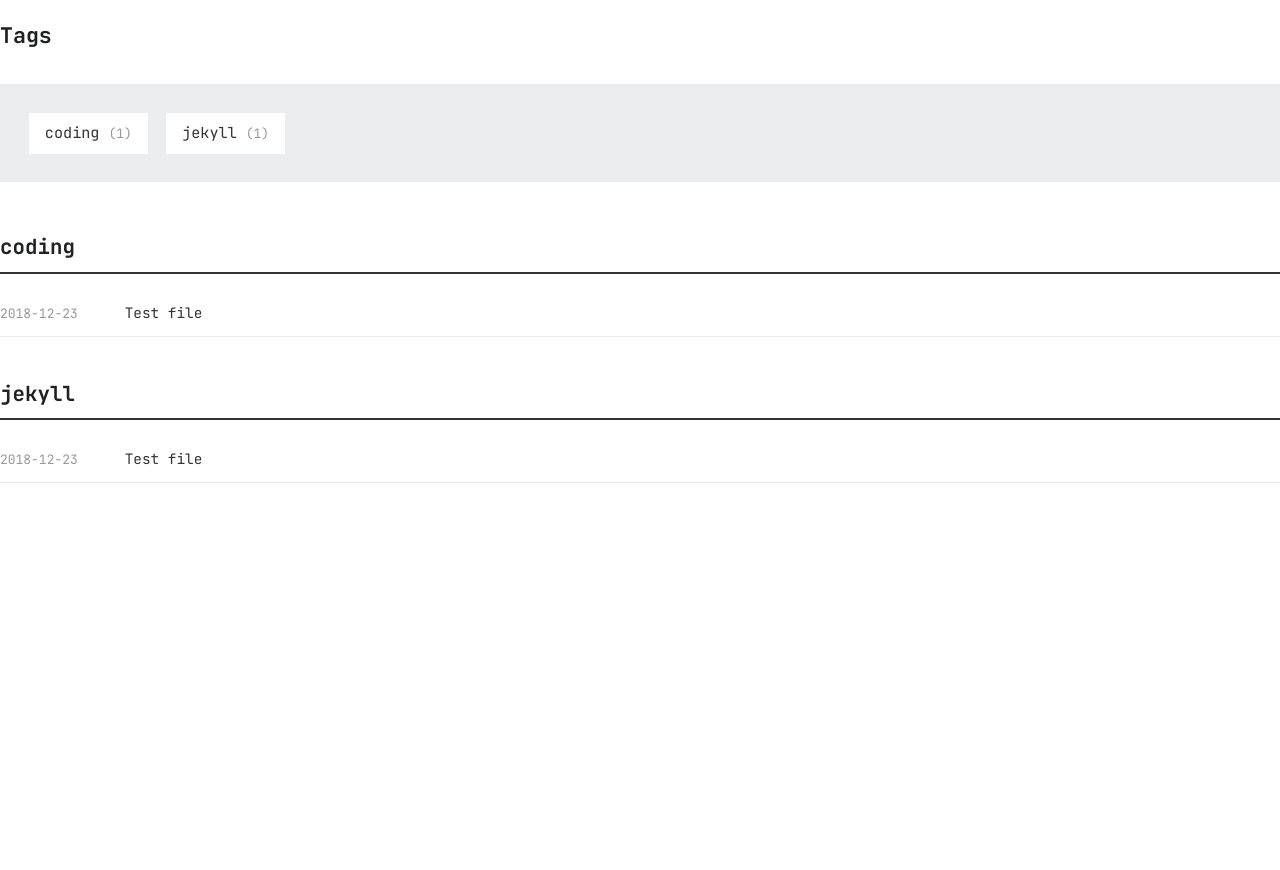
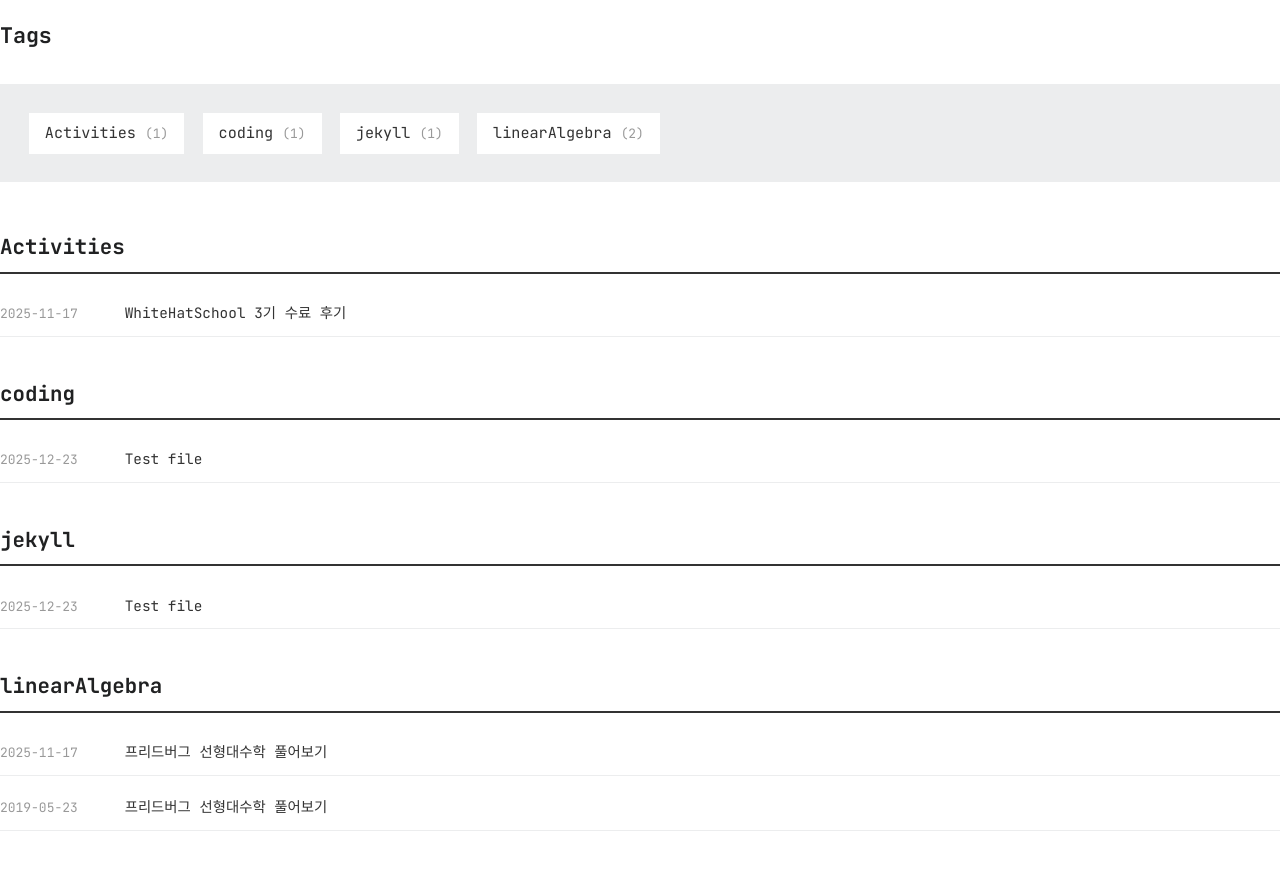
Before and after one commit to SEORY0/SEORY0.github.io, a Jekyll site: the page built from _pages/tags.md, in a window 1280 px wide. Shown: the top 870 px of the page. Built offline with Jekyll 4.4.1, drawn with Linux system fonts in a browser that asks for light colours; some web fonts are replaced; some of the changed lines change nothing that is shown.

Commit message:
main page modified

```diff
--- a/_layouts/home.html
+++ b/_layouts/home.html
@@ -169,6 +169,7 @@
                     <div class="clean-box">
                         <h3>Vacation Quest</h3>
                         <ul class="wiki-list">
+                            <li><b>sc</b>: nav 스크롤 따라가기 구현, 찾기 기능 구현, 로고 구현, login버튼 없애기</li>
                             <li><b>sc</b>: WHS 1-day 분석 보고서 다시 쓰기</li>
                             <li><b>sc</b>: WHS 1단계 복습</li>
                             <li><b>sc</b>: Windows Kernel 후속 프로젝트</li>
--- /dev/null
+++ b/_posts/2019-05-23-adding-http-response-headers-to-a-netlify-static-website.md
@@ -0,0 +1,8 @@
+---
+layout: post
+title: 프리드버그 선형대수학 풀어보기
+description: Increase the security of your Netlify website by adding security headers
+summary: Increase the security of your Netlify website by adding security headers.
+comments: true
+tags: [linearAlgebra]
+---
--- /dev/null
+++ b/_posts/2025-11-17-Im-not-author.md
@@ -0,0 +1,13 @@
+---
+layout: post
+title: 프리드버그 선형대수학 풀어보기
+description: 모든 고급 연구 분야에서 의사소통하기 위해서는, 먼저 해당 분야의 언어에 숙달해야만 한다. - 지은이 머리말
+summary: Increase the security of your Netlify website by adding security headers.
+comments: true
+tags: [linearAlgebra]
+---
+
+모든 고급 연구 분야에서 의사소통하기 위해서는, 먼저 해당 분야의 언어에 숙달해야만 한다. - 지은이 머리말
+
+### 1.1 개론
+힘, 속도, 가속도 등 많은 물리적 개념은 크기 뿐 아니라 방향 정보를 가지고 있다. 이처럼 크기와 방향을 모두 가진 물리량을 벡터(vector)라 한다.
--- /dev/null
+++ b/_posts/2025-11-17-WHS3.md
@@ -0,0 +1,15 @@
+---
+layout: post
+title: WhiteHatSchool 3기 수료 후기
+description: What is the difference between various font formats?
+summary: What is the difference between various font formats?
+comments: true
+tags: [Activities]
+image: /assets/images/writings_whitehat.png
+---
+
+수료한지 2개월이 지나서야 수료 후기를 작성한다.
+
+### 화이트햇스쿨
+화이트햇스쿨은 KITRI에서 주관 보안리더 양성 과정이다.
+Pre-BOB로 생각하면 편하다.
```
Also changed, not shown: _posts/2025-12-23-linear-algebra.md (renamed from _posts/2018-12-23-syntax-highlight-with-rouge-in-jekyll.md), 1 other file.
